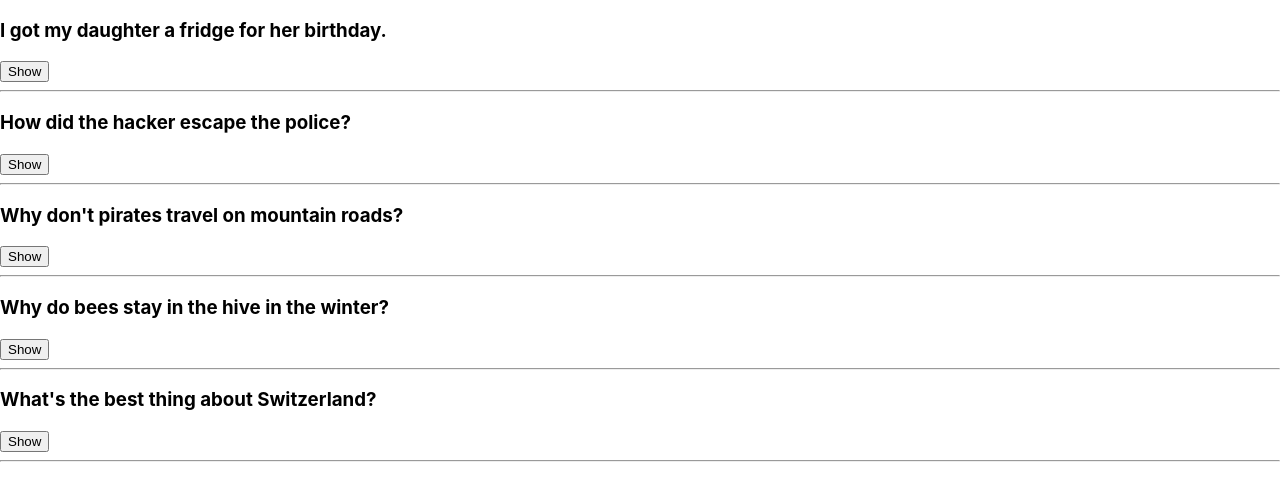
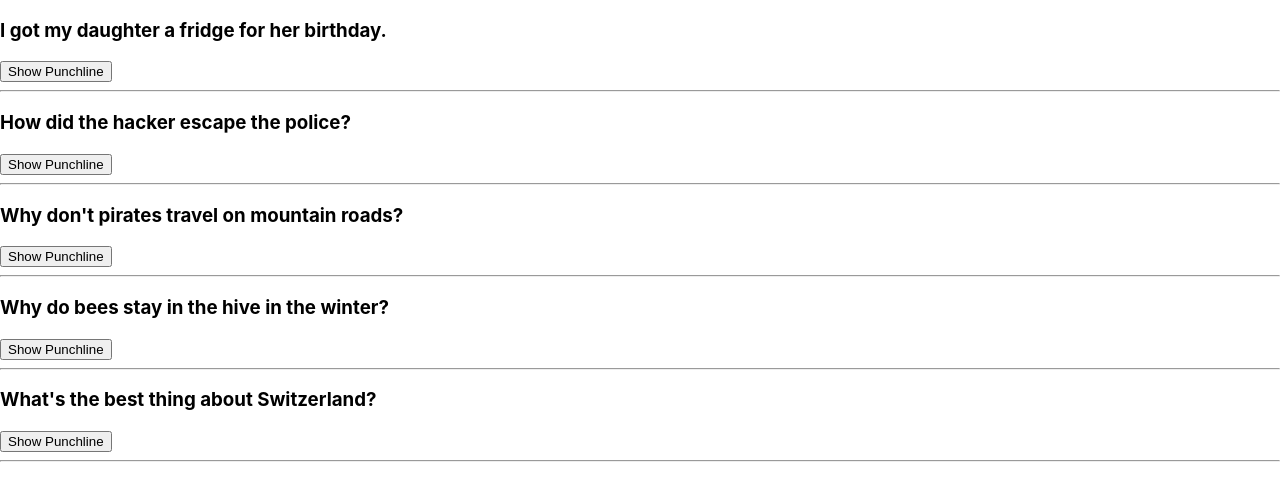
Before and after one commit to Tinady/scrimba-react-course, a React (Create React App) app in the folder memegenerator/: page / in a window 1280 px wide. Shown: the top 500 px of the page. Built offline with nearby package versions, Linux system fonts and the light colour scheme.

Commit message:
Update joke.js

```diff
--- a/memegenerator/src/components/joke.js
+++ b/memegenerator/src/components/joke.js
@@ -3,9 +3,10 @@ import React, {useState} from "react";
 export default function Jokes(props){
 
     const [isShown ,setIsShown]=useState(false)
+    let btntext=isShown ?"Hide punchline":"Show Punchline"
      function toggle(){
         setIsShown(prevState=>!prevState)
-        console.log(isShown)
+
 
      }
 
@@ -13,9 +14,9 @@ export default function Jokes(props){
     return(
 
        <div>
-         {props.setup && <h3>{props.setup}</h3>}
+         <h3>{props.setup && props.setup}</h3>
          <p>{isShown && props.punchline}</p>
-         <button onClick={toggle}>Show</button>
+         <button onClick={toggle}>{btntext}</button>
          <hr/>
        </div>
 
```
